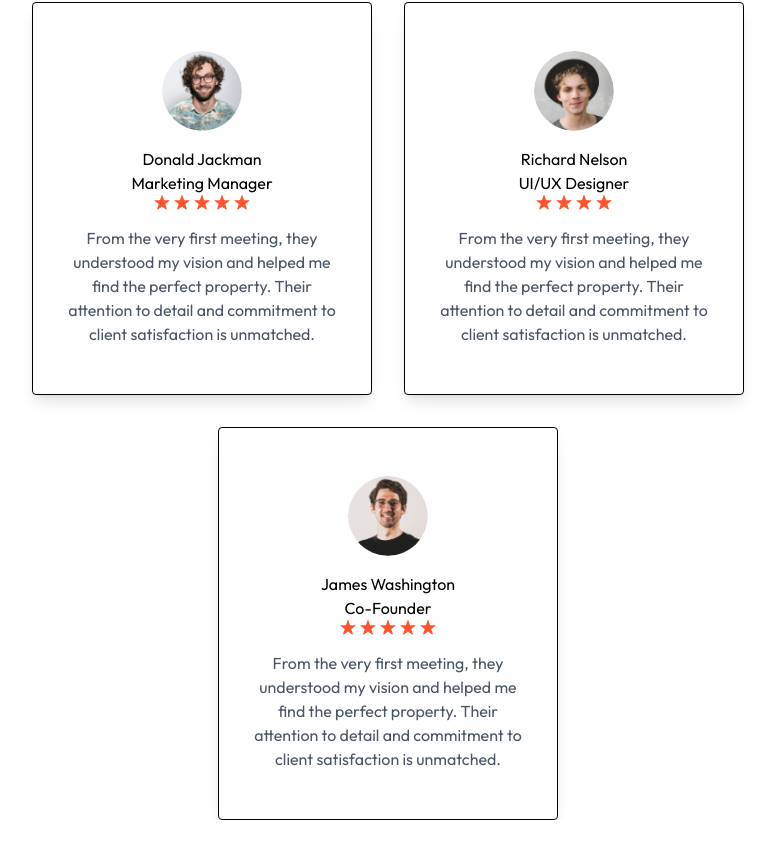
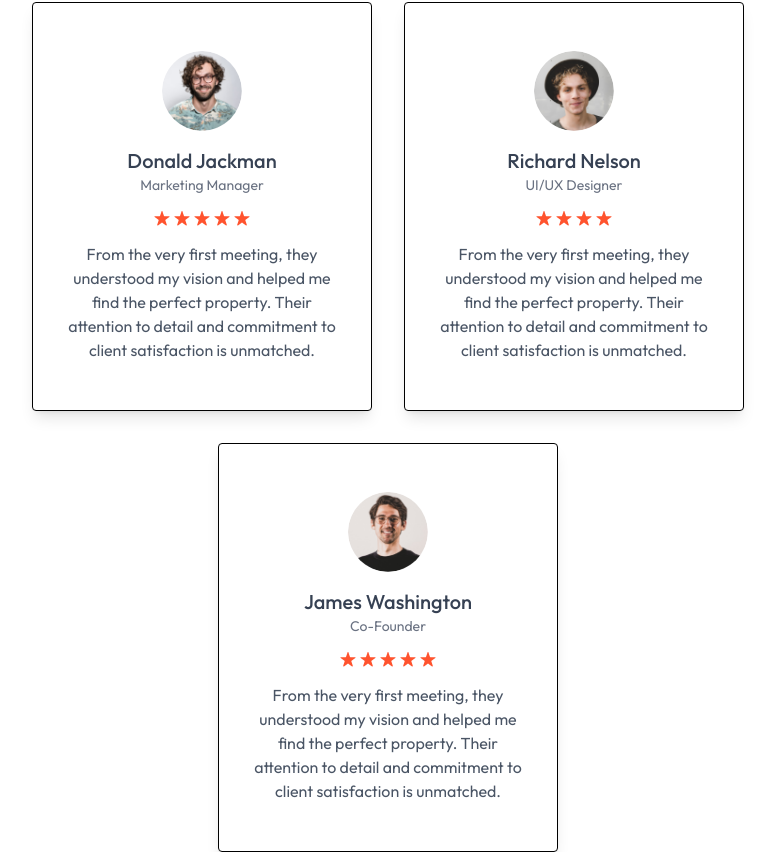
Before and after one commit to AbdullahiAbdulganiyu/Real-Estate, a React (Vite) app: page / in a window 1280 px wide. Shown: the part 2621-3473 px from the top of the page, without its empty margins (252-1027 px from the left). Before the commit the page ends 3441 px from the top, so only its background shows below. Built offline with nearby package versions, Linux system fonts and the light colour scheme.

Commit message:
adding some classes to nicely format the name and title

```diff
--- a/src/components/Testimonials.jsx
+++ b/src/components/Testimonials.jsx
@@ -27,8 +27,10 @@ const Testimonials = () => {
               src={testimonial.image}
               alt={testimonial.alt}
             />
-            <h2>{testimonial.name}</h2>
-            <p>{testimonial.title}</p>
+            <h2 className="text-xl text-gray-700 font-medium">
+              {testimonial.name}
+            </h2>
+            <p className="text-gray-500 mb-4 text-sm">{testimonial.title}</p>
             <div className="flex justify-center gap-1 text-red-500 mb-4">
               {Array.from({ length: testimonial.rating }, (item, index) => (
                 <img key={index} src={assets.star_icon} alt="Rating" />
```
